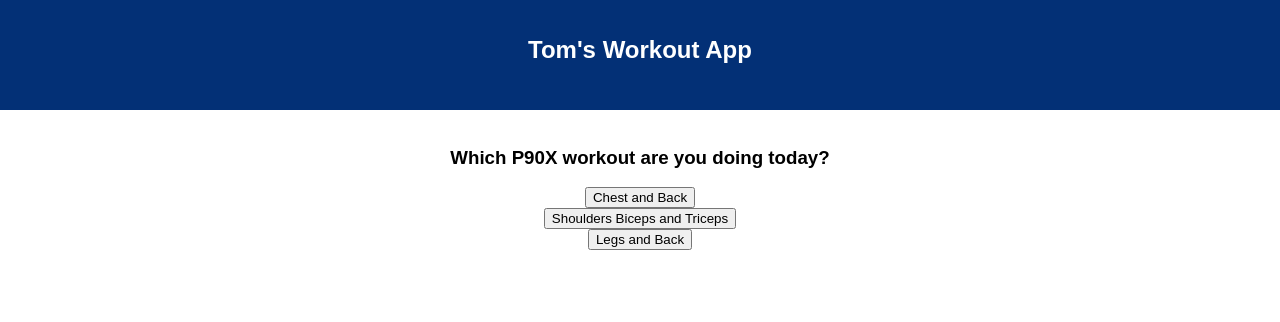
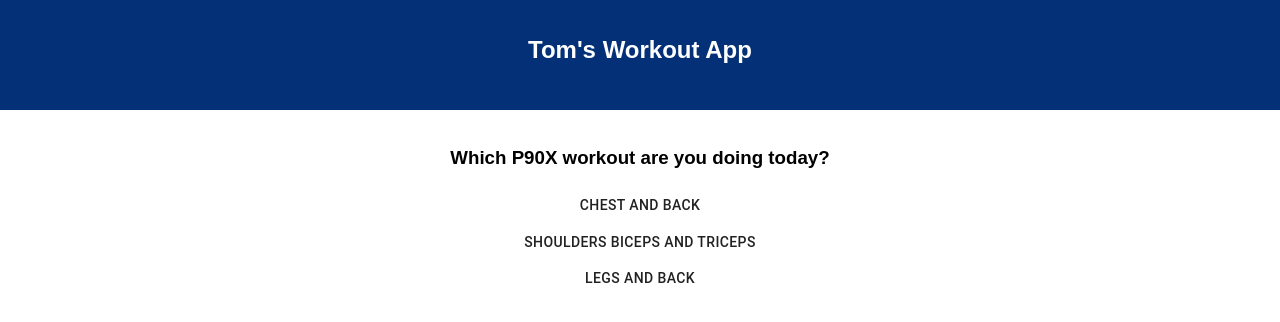
Before and after one commit to hoffmann1226/workout-tracker, a React (Create React App) app: page /#/ in a window 1280 px wide. Shown: the top 322 px of the page. Built offline with nearby package versions, Linux system fonts and the light colour scheme.

Commit message:
material ui implemented on home component

```diff
--- a/src/components/Home/Home.js
+++ b/src/components/Home/Home.js
@@ -1,6 +1,8 @@
 import React, { Component } from 'react';
 //import connect for use of redux
 import {connect} from 'react-redux';
+import Button from '@material-ui/core/Button';
+
 
 class Home extends Component {
 
@@ -15,11 +17,11 @@
 
       <div>
       <h3>Which P90X workout are you doing today?</h3>
-      <button onClick={this.goChest}>Chest and Back</button>
+      <Button onClick={this.goChest}>Chest and Back</Button>
       <br/>
-      <button onClick={this.goShoulders}>Shoulders Biceps and Triceps</button>
+      <Button onClick={this.goShoulders}>Shoulders Biceps and Triceps</Button>
       <br/>
-      <button onClick={this.goLegs} >Legs and Back</button>
+      <Button onClick={this.goLegs} >Legs and Back</Button>
       </div>
     );
   }
```
